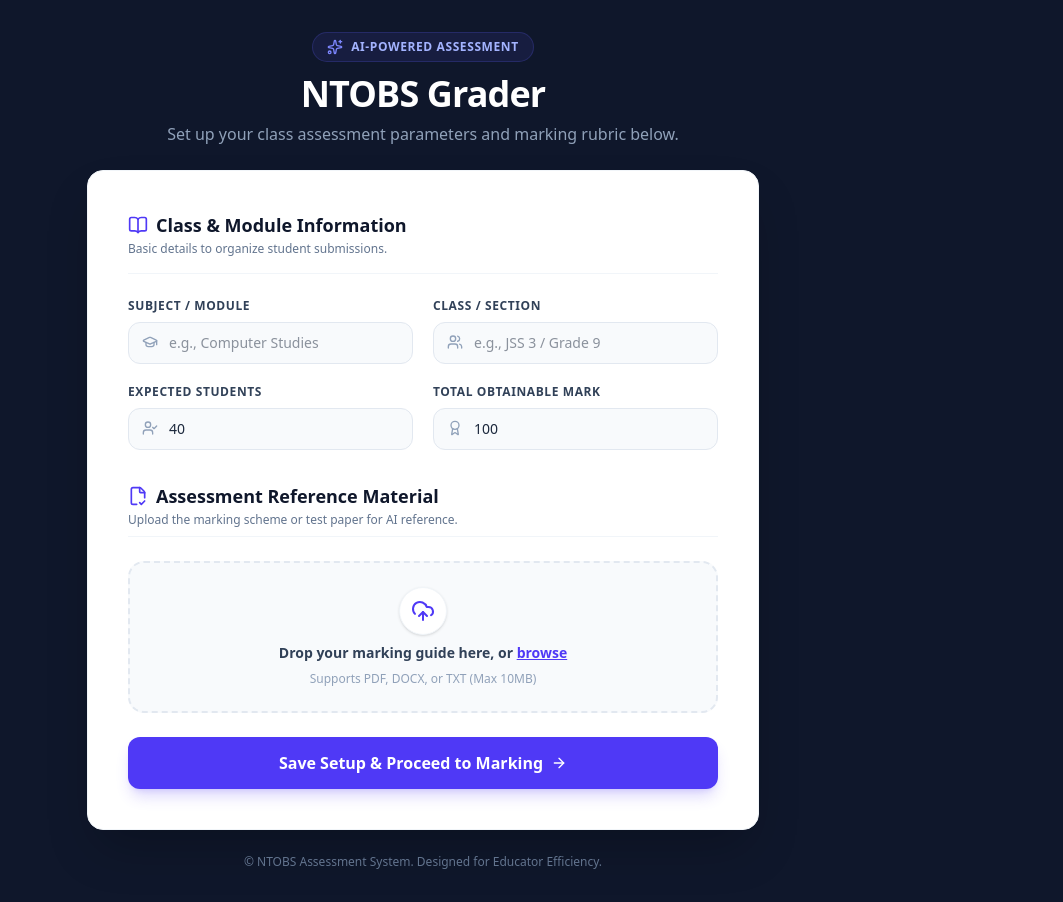
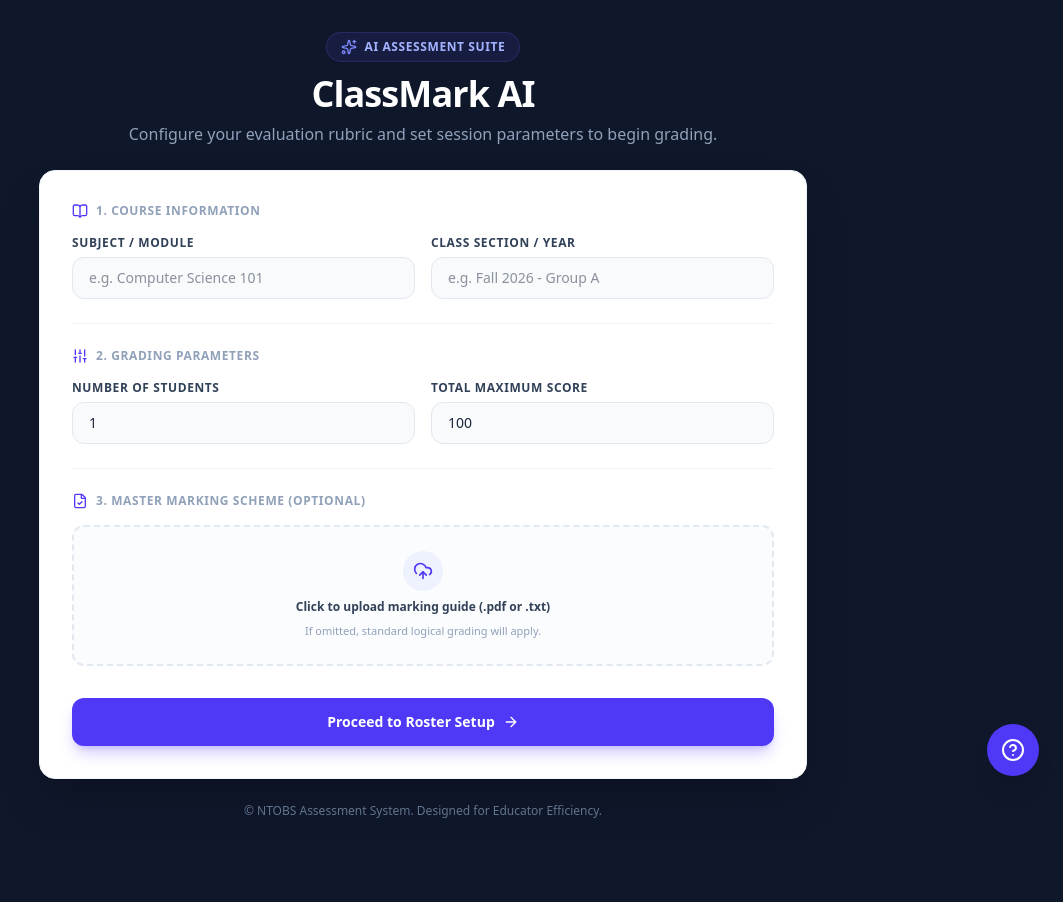
Before and after one commit to Neutronay/NTOBS-Grader, a Flask app: page / in a window 1280 px wide. Shown: the whole page, without its empty margins (217-1280 px from the left). After the commit the page ends 818 px from the top, so only its background shows below. Run offline with Flask 3, Linux system fonts and the light colour scheme.

Commit message:
Redesign UI templates for index, batch upload, and results pages

```diff
--- a/templates/index.html
+++ b/templates/index.html
@@ -3,128 +3,101 @@
 <head>
     <meta charset="UTF-8">
     <meta name="viewport" content="width=device-width, initial-scale=1.0">
-    <title>Script Marking AI - NTOBS Grader</title>
+    <title>ClassMark AI - Setup Assessment</title>
     <!-- Tailwind CSS v4 CDN -->
     <script src="https://cdn.jsdelivr.net/npm/@tailwindcss/browser@4"></script>
     <!-- Lucide Icons -->
     <script src="https://unpkg.com/lucide@latest"></script>
 </head>
-<body class="bg-slate-900 text-slate-800 min-h-screen flex flex-col justify-center items-center p-4 sm:p-6 md:p-8 font-sans antialiased">
+<body class="bg-slate-900 text-slate-800 min-h-screen flex flex-col justify-center items-center p-4 sm:p-6 md:p-8 font-sans antialiased relative">
 
-    <!-- Header / Branding outside container -->
-    <div class="max-w-2xl w-full text-center mb-6">
+    <!-- Header / Branding -->
+    <div class="max-w-3xl w-full text-center mb-6">
         <div class="inline-flex items-center gap-2 bg-indigo-500/10 border border-indigo-500/20 px-3.5 py-1.5 rounded-full text-indigo-300 text-xs font-semibold uppercase tracking-wider mb-3">
-            <i data-lucide="sparkles" class="w-4 h-4 text-indigo-400"></i> AI-Powered Assessment
+            <i data-lucide="sparkles" class="w-4 h-4 text-indigo-400"></i> AI Assessment Suite
         </div>
-        <h1 class="text-3xl sm:text-4xl font-extrabold text-white tracking-tight">NTOBS Grader</h1>
-        <p class="text-slate-400 mt-2 text-sm sm:text-base">Set up your class assessment parameters and marking rubric below.</p>
+        <h1 class="text-3xl sm:text-4xl font-extrabold text-white tracking-tight">ClassMark AI</h1>
+        <p class="text-slate-400 mt-2 text-sm sm:text-base">Configure your evaluation rubric and set session parameters to begin grading.</p>
     </div>
 
     <!-- Main Card Container -->
-    <main class="max-w-2xl w-full bg-white rounded-2xl shadow-2xl border border-slate-100 overflow-hidden">
-        <div class="p-6 sm:p-10">
+    <main class="max-w-3xl w-full bg-white rounded-2xl shadow-2xl border border-slate-100 overflow-hidden">
+        <div class="p-6 sm:p-8">
+
             <form action="/" method="POST" enctype="multipart/form-data" class="space-y-6">
 
-                <!-- Section Header -->
-                <div class="border-b border-slate-100 pb-4">
-                    <h2 class="text-lg font-bold text-slate-900 flex items-center gap-2">
-                        <i data-lucide="book-open" class="w-5 h-5 text-indigo-600"></i>
-                        Class & Module Information
+                <!-- Section 1: Subject & Class Details -->
+                <div>
+                    <h2 class="text-xs font-bold uppercase tracking-wider text-slate-400 mb-4 flex items-center gap-2">
+                        <i data-lucide="book-open" class="w-4 h-4 text-indigo-600"></i> 1. Course Information
                     </h2>
-                    <p class="text-xs text-slate-500 mt-0.5">Basic details to organize student submissions.</p>
-                </div>
 
-                <!-- Input Grid -->
-                <div class="grid grid-cols-1 sm:grid-cols-2 gap-5">
-                    <div>
-                        <label class="block text-xs font-bold text-slate-700 uppercase tracking-wider mb-2">Subject / Module</label>
-                        <div class="relative">
-                            <input type="text" name="subject" required placeholder="e.g., Computer Studies"
-                                   class="w-full pl-10 pr-4 py-2.5 bg-slate-50 border border-slate-200 rounded-xl focus:outline-none focus:ring-2 focus:ring-indigo-500 focus:bg-white text-sm font-medium transition">
-                            <i data-lucide="graduation-cap" class="w-4 h-4 text-slate-400 absolute left-3.5 top-3"></i>
+                    <div class="grid grid-cols-1 sm:grid-cols-2 gap-4">
+                        <div>
+                            <label class="block text-xs font-bold uppercase tracking-wider text-slate-700 mb-1.5">Subject / Module</label>
+                            <input type="text" name="subject" required placeholder="e.g. Computer Science 101"
+                                   class="w-full px-4 py-2.5 bg-slate-50 border border-slate-200 rounded-xl focus:outline-none focus:ring-2 focus:ring-indigo-500 focus:bg-white text-sm font-medium transition">
                         </div>
-                    </div>
-
-                    <div>
-                        <label class="block text-xs font-bold text-slate-700 uppercase tracking-wider mb-2">Class / Section</label>
-                        <div class="relative">
-                            <input type="text" name="class_section" required placeholder="e.g., JSS 3 / Grade 9"
-                                   class="w-full pl-10 pr-4 py-2.5 bg-slate-50 border border-slate-200 rounded-xl focus:outline-none focus:ring-2 focus:ring-indigo-500 focus:bg-white text-sm font-medium transition">
-                            <i data-lucide="users" class="w-4 h-4 text-slate-400 absolute left-3.5 top-3"></i>
-                        </div>
-                    </div>
-
-                    <div>
-                        <label class="block text-xs font-bold text-slate-700 uppercase tracking-wider mb-2">Expected Students</label>
-                        <div class="relative">
-                            <input type="number" name="num_students" min="1" value="40" required
-                                   class="w-full pl-10 pr-4 py-2.5 bg-slate-50 border border-slate-200 rounded-xl focus:outline-none focus:ring-2 focus:ring-indigo-500 focus:bg-white text-sm font-medium transition">
-                            <i data-lucide="user-check" class="w-4 h-4 text-slate-400 absolute left-3.5 top-3"></i>
-                        </div>
-                    </div>
-
-                    <div>
-                        <label class="block text-xs font-bold text-slate-700 uppercase tracking-wider mb-2">Total Obtainable Mark</label>
-                        <div class="relative">
-                            <input type="number" name="total_score" min="1" value="100" required
-                                   class="w-full pl-10 pr-4 py-2.5 bg-slate-50 border border-slate-200 rounded-xl focus:outline-none focus:ring-2 focus:ring-indigo-500 focus:bg-white text-sm font-medium transition">
-                            <i data-lucide="award" class="w-4 h-4 text-slate-400 absolute left-3.5 top-3"></i>
+                        <div>
+                            <label class="block text-xs font-bold uppercase tracking-wider text-slate-700 mb-1.5">Class Section / Year</label>
+                            <input type="text" name="class_section" required placeholder="e.g. Fall 2026 - Group A"
+                                   class="w-full px-4 py-2.5 bg-slate-50 border border-slate-200 rounded-xl focus:outline-none focus:ring-2 focus:ring-indigo-500 focus:bg-white text-sm font-medium transition">
                         </div>
                     </div>
                 </div>
 
-                <!-- Section Header 2 -->
-                <div class="border-b border-slate-100 pb-2 pt-2">
-                    <h2 class="text-lg font-bold text-slate-900 flex items-center gap-2">
-                        <i data-lucide="file-check-2" class="w-5 h-5 text-indigo-600"></i>
-                        Assessment Reference Material
+                <hr class="border-slate-100">
+
+                <!-- Section 2: Assessment Parameters -->
+                <div>
+                    <h2 class="text-xs font-bold uppercase tracking-wider text-slate-400 mb-4 flex items-center gap-2">
+                        <i data-lucide="sliders" class="w-4 h-4 text-indigo-600"></i> 2. Grading Parameters
                     </h2>
-                    <p class="text-xs text-slate-500 mt-0.5">Upload the marking scheme or test paper for AI reference.</p>
-                </div>
 
-                <!-- Dynamic Drag & Drop Upload Zone -->
-                <div>
-                    <div id="drop-zone" class="border-2 border-dashed border-slate-200 hover:border-indigo-500 bg-slate-50 hover:bg-indigo-50/30 rounded-2xl p-6 text-center transition cursor-pointer relative group">
-
-                        <input type="file" id="rubric_file" name="rubric_file" required accept=".pdf,.docx,.txt"
-                               class="absolute inset-0 w-full h-full opacity-0 cursor-pointer z-10" onchange="handleFileSelect(this)">
-
-                        <!-- Default State -->
-                        <div id="upload-default-state" class="space-y-2">
-                            <div class="w-12 h-12 bg-white rounded-full flex items-center justify-center mx-auto shadow-sm group-hover:scale-110 transition border border-slate-100">
-                                <i data-lucide="upload-cloud" class="w-6 h-6 text-indigo-600"></i>
-                            </div>
-                            <p class="text-sm font-semibold text-slate-700">
-                                Drop your marking guide here, or <span class="text-indigo-600 underline">browse</span>
-                            </p>
-                            <p class="text-xs text-slate-400">Supports PDF, DOCX, or TXT (Max 10MB)</p>
+                    <div class="grid grid-cols-1 sm:grid-cols-2 gap-4">
+                        <div>
+                            <label class="block text-xs font-bold uppercase tracking-wider text-slate-700 mb-1.5">Number of Students</label>
+                            <input type="number" name="num_students" min="1" max="100" value="1" required
+                                   class="w-full px-4 py-2.5 bg-slate-50 border border-slate-200 rounded-xl focus:outline-none focus:ring-2 focus:ring-indigo-500 focus:bg-white text-sm font-medium transition">
                         </div>
-
-                        <!-- Active State (When a file is uploaded) -->
-                        <div id="upload-active-state" class="hidden items-center justify-between bg-emerald-50 border border-emerald-200 rounded-xl p-4 text-left">
-                            <div class="flex items-center gap-3 overflow-hidden">
-                                <div class="w-10 h-10 bg-emerald-600 text-white rounded-lg flex items-center justify-center flex-shrink-0">
-                                    <i data-lucide="file-text" class="w-5 h-5"></i>
-                                </div>
-                                <div class="truncate">
-                                    <p id="file-name" class="text-sm font-semibold text-emerald-950 truncate">filename.pdf</p>
-                                    <p id="file-size" class="text-xs text-emerald-700">0 KB</p>
-                                </div>
-                            </div>
-                            <button type="button" onclick="resetFileUpload(event)" class="z-20 text-xs font-semibold text-rose-600 hover:text-rose-800 bg-rose-50 hover:bg-rose-100 px-3 py-1.5 rounded-lg border border-rose-200 transition">
-                                Change
-                            </button>
+                        <div>
+                            <label class="block text-xs font-bold uppercase tracking-wider text-slate-700 mb-1.5">Total Maximum Score</label>
+                            <input type="number" name="total_score" min="1" step="0.5" value="100" required
+                                   class="w-full px-4 py-2.5 bg-slate-50 border border-slate-200 rounded-xl focus:outline-none focus:ring-2 focus:ring-indigo-500 focus:bg-white text-sm font-medium transition">
                         </div>
-
                     </div>
                 </div>
 
-                <!-- Submit Button -->
-                <button type="submit" class="w-full py-3.5 bg-indigo-600 hover:bg-indigo-700 text-white rounded-xl font-semibold shadow-lg shadow-indigo-600/20 hover:shadow-indigo-600/30 transition flex items-center justify-center gap-2 text-sm sm:text-base cursor-pointer">
-                    <span>Save Setup & Proceed to Marking</span>
-                    <i data-lucide="arrow-right" class="w-4 h-4"></i>
-                </button>
+                <hr class="border-slate-100">
+
+                <!-- Section 3: Rubric Upload -->
+                <div>
+                    <h2 class="text-xs font-bold uppercase tracking-wider text-slate-400 mb-4 flex items-center gap-2">
+                        <i data-lucide="file-check" class="w-4 h-4 text-indigo-600"></i> 3. Master Marking Scheme (Optional)
+                    </h2>
+
+                    <div class="relative border-2 border-dashed border-slate-200 hover:border-indigo-400 rounded-xl p-6 text-center transition bg-slate-50/50 hover:bg-slate-50">
+                        <input type="file" name="rubric_file" id="rubric_file" class="absolute inset-0 w-full h-full opacity-0 cursor-pointer" onchange="updateFileName(this)">
+                        <div class="space-y-2 pointer-events-none">
+                            <div class="w-10 h-10 bg-indigo-50 text-indigo-600 rounded-full flex items-center justify-center mx-auto">
+                                <i data-lucide="upload-cloud" class="w-5 h-5"></i>
+                            </div>
+                            <p class="text-xs font-semibold text-slate-700" id="file-label">Click to upload marking guide (.pdf or .txt)</p>
+                            <p class="text-[11px] text-slate-400">If omitted, standard logical grading will apply.</p>
+                        </div>
+                    </div>
+                </div>
+
+                <!-- Submit Action -->
+                <div class="pt-2">
+                    <button type="submit" class="w-full py-3.5 px-6 bg-indigo-600 hover:bg-indigo-700 text-white font-bold text-sm rounded-xl shadow-lg shadow-indigo-600/25 transition flex items-center justify-center gap-2 cursor-pointer">
+                        <span>Proceed to Roster Setup</span>
+                        <i data-lucide="arrow-right" class="w-4 h-4"></i>
+                    </button>
+                </div>
+
             </form>
+
         </div>
     </main>
 
@@ -132,52 +105,114 @@
         &copy; NTOBS Assessment System. Designed for Educator Efficiency.
     </footer>
 
-    <!-- JavaScript to handle dynamic upload feedback -->
+    <!-- Floating Help Trigger Button -->
+    <button type="button"
+            onclick="toggleHelpModal(true)"
+            class="fixed bottom-6 right-6 z-40 bg-indigo-600 hover:bg-indigo-700 text-white rounded-full p-3.5 shadow-xl transition-all duration-200 hover:scale-105 focus:outline-none flex items-center justify-center cursor-pointer group"
+            aria-label="How to use ClassMark">
+        <i data-lucide="help-circle" class="w-6 h-6"></i>
+        <span class="max-w-0 overflow-hidden group-hover:max-w-xs transition-all duration-300 ease-in-out whitespace-nowrap text-xs font-semibold pl-0 group-hover:pl-2">How to Use</span>
+    </button>
+
+    <!-- Interactive Help Modal -->
+    <div id="help-modal" class="fixed inset-0 bg-slate-900/60 backdrop-blur-xs hidden items-center justify-center z-50 p-4">
+        <div id="help-modal-card" class="bg-white rounded-2xl shadow-2xl max-w-lg w-full overflow-hidden border border-slate-100 transform transition-all scale-95 opacity-0 duration-200">
+
+            <!-- Modal Header -->
+            <div class="bg-slate-50 p-5 border-b border-slate-100 flex items-center justify-between">
+                <div class="flex items-center gap-2.5">
+                    <div class="w-8 h-8 bg-indigo-100 text-indigo-600 rounded-lg flex items-center justify-center">
+                        <i data-lucide="book-open" class="w-4 h-4"></i>
+                    </div>
+                    <h3 class="text-base font-bold text-slate-900">How to Use ClassMark AI</h3>
+                </div>
+                <button type="button" onclick="toggleHelpModal(false)" class="text-slate-400 hover:text-slate-600 p-1.5 rounded-lg hover:bg-slate-200/50 transition">
+                    <i data-lucide="x" class="w-5 h-5"></i>
+                </button>
+            </div>
+
+            <!-- Modal Content (Steps) -->
+            <div class="p-6 space-y-4 max-h-[70vh] overflow-y-auto">
+
+                <div class="flex items-start gap-3">
+                    <div class="w-6 h-6 rounded-full bg-indigo-50 text-indigo-600 text-xs font-bold flex items-center justify-center flex-shrink-0 mt-0.5">1</div>
+                    <div>
+                        <h4 class="text-xs font-bold text-slate-900 uppercase tracking-wider">Set Up Assessment Context</h4>
+                        <p class="text-xs text-slate-600 mt-0.5">Enter the subject name, total max points, and optionally upload your Master Marking Scheme (.pdf or .txt) so the AI knows your grading criteria.</p>
+                    </div>
+                </div>
+
+                <div class="flex items-start gap-3">
+                    <div class="w-6 h-6 rounded-full bg-indigo-50 text-indigo-600 text-xs font-bold flex items-center justify-center flex-shrink-0 mt-0.5">2</div>
+                    <div>
+                        <h4 class="text-xs font-bold text-slate-900 uppercase tracking-wider">Configure Student Roster</h4>
+                        <p class="text-xs text-slate-600 mt-0.5">Upload a class CSV/Excel file or set the number of students to automatically generate entry fields for student names.</p>
+                    </div>
+                </div>
+
+                <div class="flex items-start gap-3">
+                    <div class="w-6 h-6 rounded-full bg-indigo-50 text-indigo-600 text-xs font-bold flex items-center justify-center flex-shrink-0 mt-0.5">3</div>
+                    <div>
+                        <h4 class="text-xs font-bold text-slate-900 uppercase tracking-wider">Upload Scripts & Grade</h4>
+                        <p class="text-xs text-slate-600 mt-0.5">Attach each student's PDF exam script to their respective name and hit process. The AI will evaluate each submission in parallel.</p>
+                    </div>
+                </div>
+
+                <div class="flex items-start gap-3">
+                    <div class="w-6 h-6 rounded-full bg-indigo-50 text-indigo-600 text-xs font-bold flex items-center justify-center flex-shrink-0 mt-0.5">4</div>
+                    <div>
+                        <h4 class="text-xs font-bold text-slate-900 uppercase tracking-wider">Review & Export</h4>
+                        <p class="text-xs text-slate-600 mt-0.5">View full written feedback, download natively annotated PDFs with red grade marks on pages, or export the complete Excel gradebook.</p>
+                    </div>
+                </div>
+
+            </div>
+
+            <!-- Modal Footer -->
+            <div class="bg-slate-50 p-4 border-t border-slate-100 text-right">
+                <button type="button" onclick="toggleHelpModal(false)" class="px-5 py-2 bg-indigo-600 hover:bg-indigo-700 text-white text-xs font-bold rounded-xl transition cursor-pointer">
+                    Got it!
+                </button>
+            </div>
+
+        </div>
+    </div>
+
+    <!-- Page Scripts -->
     <script>
-        // Initialize Lucide icons
+        // Initialize Icons
         lucide.createIcons();
 
-        function handleFileSelect(input) {
-            const defaultState = document.getElementById('upload-default-state');
-            const activeState = document.getElementById('upload-active-state');
-            const fileNameElem = document.getElementById('file-name');
-            const fileSizeElem = document.getElementById('file-size');
-            const dropZone = document.getElementById('drop-zone');
-
+        // Rubric File Upload Helper
+        function updateFileName(input) {
+            const label = document.getElementById('file-label');
             if (input.files && input.files[0]) {
-                const file = input.files[0];
-
-                // Format file size
-                const sizeInMB = (file.size / (1024 * 1024)).toFixed(2);
-                const sizeText = sizeInMB > 1 ? `${sizeInMB} MB` : `${Math.round(file.size / 1024)} KB`;
-
-                fileNameElem.textContent = file.name;
-                fileSizeElem.textContent = `${sizeText} • Ready for analysis`;
-
-                // Swap UI states
-                defaultState.classList.add('hidden');
-                activeState.classList.remove('hidden');
-                activeState.classList.add('flex');
-                dropZone.classList.remove('bg-slate-50', 'border-slate-200');
-                dropZone.classList.add('bg-emerald-50/20', 'border-emerald-400');
+                label.textContent = `Selected: ${input.files[0].name}`;
+            } else {
+                label.textContent = 'Click to upload marking guide (.pdf or .txt)';
             }
         }
 
-        function resetFileUpload(e) {
-            e.stopPropagation(); // Prevents input trigger loop
-            const input = document.getElementById('rubric_file');
-            const defaultState = document.getElementById('upload-default-state');
-            const activeState = document.getElementById('upload-active-state');
-            const dropZone = document.getElementById('drop-zone');
+        // Help Modal Animation Handler
+        function toggleHelpModal(show) {
+            const modal = document.getElementById('help-modal');
+            const card = document.getElementById('help-modal-card');
 
-            input.value = ''; // Reset file input
-
-            // Swap UI states back
-            activeState.classList.add('hidden');
-            activeState.classList.remove('flex');
-            defaultState.classList.remove('hidden');
-            dropZone.classList.add('bg-slate-50', 'border-slate-200');
-            dropZone.classList.remove('bg-emerald-50/20', 'border-emerald-400');
+            if (show) {
+                modal.classList.remove('hidden');
+                modal.classList.add('flex');
+                setTimeout(() => {
+                    card.classList.remove('scale-95', 'opacity-0');
+                    card.classList.add('scale-100', 'opacity-100');
+                }, 10);
+            } else {
+                card.classList.remove('scale-100', 'opacity-100');
+                card.classList.add('scale-95', 'opacity-0');
+                setTimeout(() => {
+                    modal.classList.add('hidden');
+                    modal.classList.remove('flex');
+                }, 200);
+            }
         }
     </script>
 </body>
```
